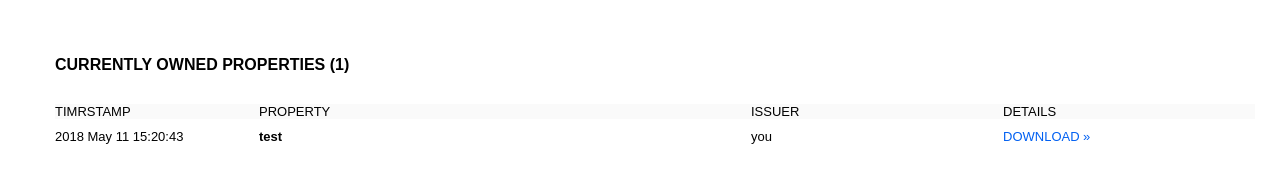
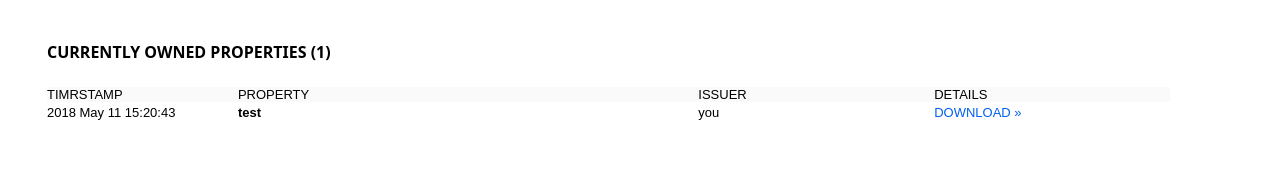
Before and after one commit to jamieabc/prototype, a website: page webapp/properties.html in a window 1280 px wide. Shown: the part 51-234 px from the top of the page. Drawn offline with nearby package versions, Linux system fonts and the light colour scheme; files that its build step writes are made by us from their sources; files whose address does not match are found by name.

Commit message:
fix styles of line height and box-sizing

```diff
--- a/assets/_variables.scss
+++ b/assets/_variables.scss
@@ -1,4 +1,10 @@
-$header--height: 48px;
+$header-height: 48px;
+
+// table
+$table-padding-left: 47px;
+$table-padding-right: 30px;
+$table-max-width: 1200px;
+$table-header-margin-bottom: 3px;
 
 // color
 $white: #fff;
--- a/assets/main.scss
+++ b/assets/main.scss
@@ -1,4 +1,10 @@
 @import 'variables';
+
+* {
+  -webkit-box-sizing: border-box;
+  -moz-box-sizing: border-box;
+  box-sizing: border-box;
+}
 
 body {
   padding: 0;
@@ -7,11 +13,13 @@ body {
   font-weight: 300;
   font-size: 14px;
   font-family: Avenir, 'Noto Sans', sans-serif;
+  margin: 0;
+  height: 100%;
 }
 
 .header {
   background: $black;
-  height: $header--height;
+  height: $header-height;
   left: 0;
   position: fixed;
   right: 0;
@@ -27,7 +35,7 @@ body {
 
   .header__logo {
     display: inline-flex;
-    height: $header--height;
+    height: $header-height;
     justify-content: center;
     width: 48px;
 
@@ -71,7 +79,7 @@ body {
     width: 50%;
     display: flex;
     justify-content: flex-end;
-    height: $header--height;
+    height: $header-height;
 
     .header__account {
       display: inline-flex;
@@ -127,19 +135,21 @@ body {
 }
 
 .table {
-  padding-left: 47px;
-  padding-right: 30px;
-  padding-top: $header--height;
-  width: 100%;
-  max-width: 1200px;
+  padding-left: $table-padding-left;
+  padding-right: $table-padding-right;
+  padding-top: $header-height;
+  max-width: $table-max-width;
+  font-size: 13px;
   font-family: AndaleMono, sans-serif;
-  font-size: 13px;
 
   .table__title {
     padding-bottom: 20px;
     padding-top: 40px;
+    font-family: Avenir, Noto Sans, sans-serif;
     font-size: 16px;
     font-weight: bold;
+    margin: 0;
+    line-height: 30px;
   }
 
   .table__body {
@@ -151,7 +161,6 @@ body {
     flex-direction: row;
     flex-wrap: nowarp;
     width: 100%;
-    margin-bottom: 10px;
   }
 
   .table__row--hover:hover {
@@ -170,6 +179,7 @@ body {
 
   .table__header {
     background: $table-header-color;
+    margin-bottom: $table-header-margin-bottom;
   }
 
   .table__timestamp {
--- a/webapp/properties.html
+++ b/webapp/properties.html
@@ -41,11 +41,11 @@
       </div>     <!-- end of header__toolbar -->
     </div>       <!-- end of header -->
 
+
     <div class="table">
-      <div class="talbe__title">
-        <h1 class="table__title">CURRENTLY OWNED PROPERTIES (1)</h1>
+      <div class="table__title">
+        <span>CURRENTLY OWNED PROPERTIES (1)</span>
       </div>
-
       <div class="table__row table__header">
         <div class="table__timestamp">TIMRSTAMP</div>
         <div class="table__property">PROPERTY</div>
@@ -53,6 +53,8 @@
         <div class="table__details">DETAILS</div>
       </div>
 
+
+      <div class="table__body">
         <div class="table__row table__row--hover">
           <div class="table__cell table__timestamp">
             <span>2018 May 11 15:20:43</span>
@@ -64,6 +66,7 @@
           </div>
         </div>
       </div>
+    </div>
 
   </body>
 </html>
```
Lines whose indentation alone changed are shown as unchanged.
